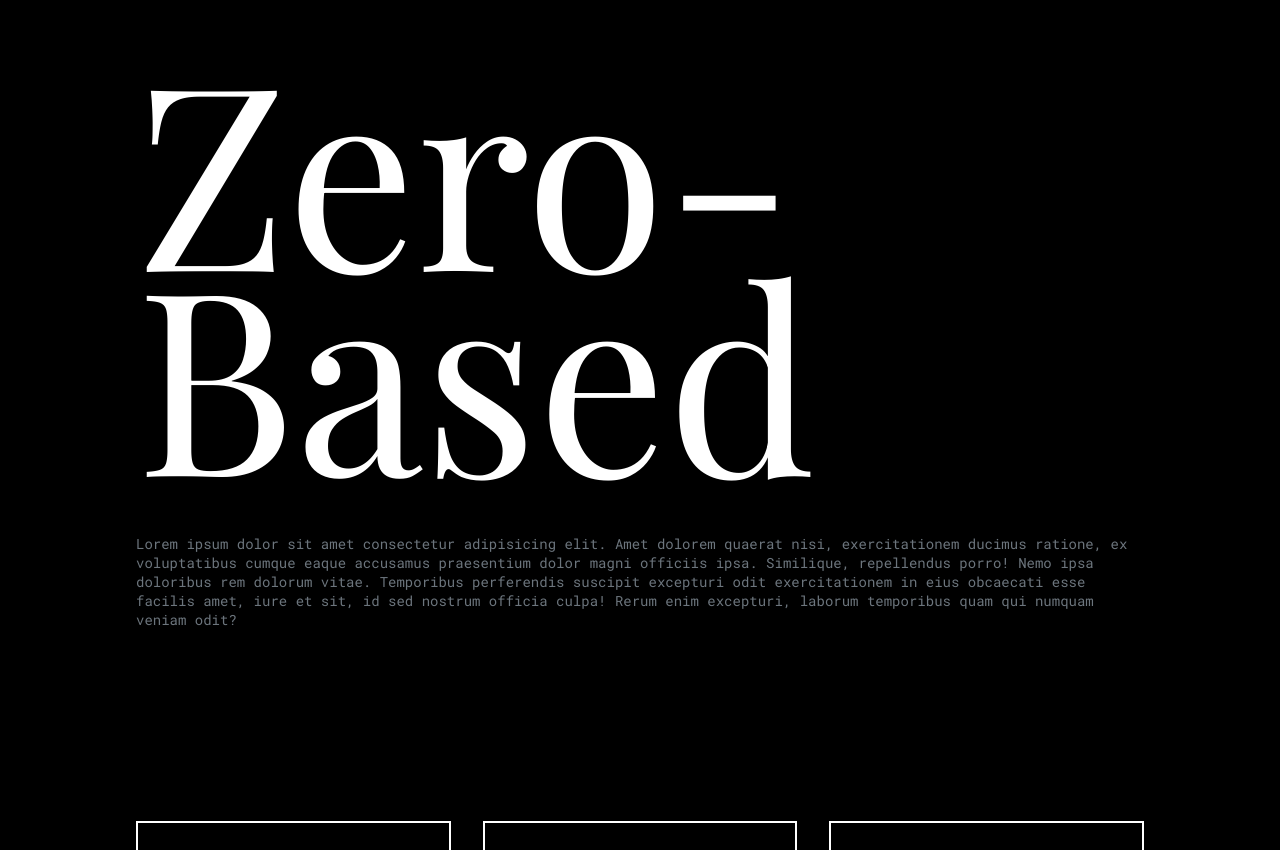
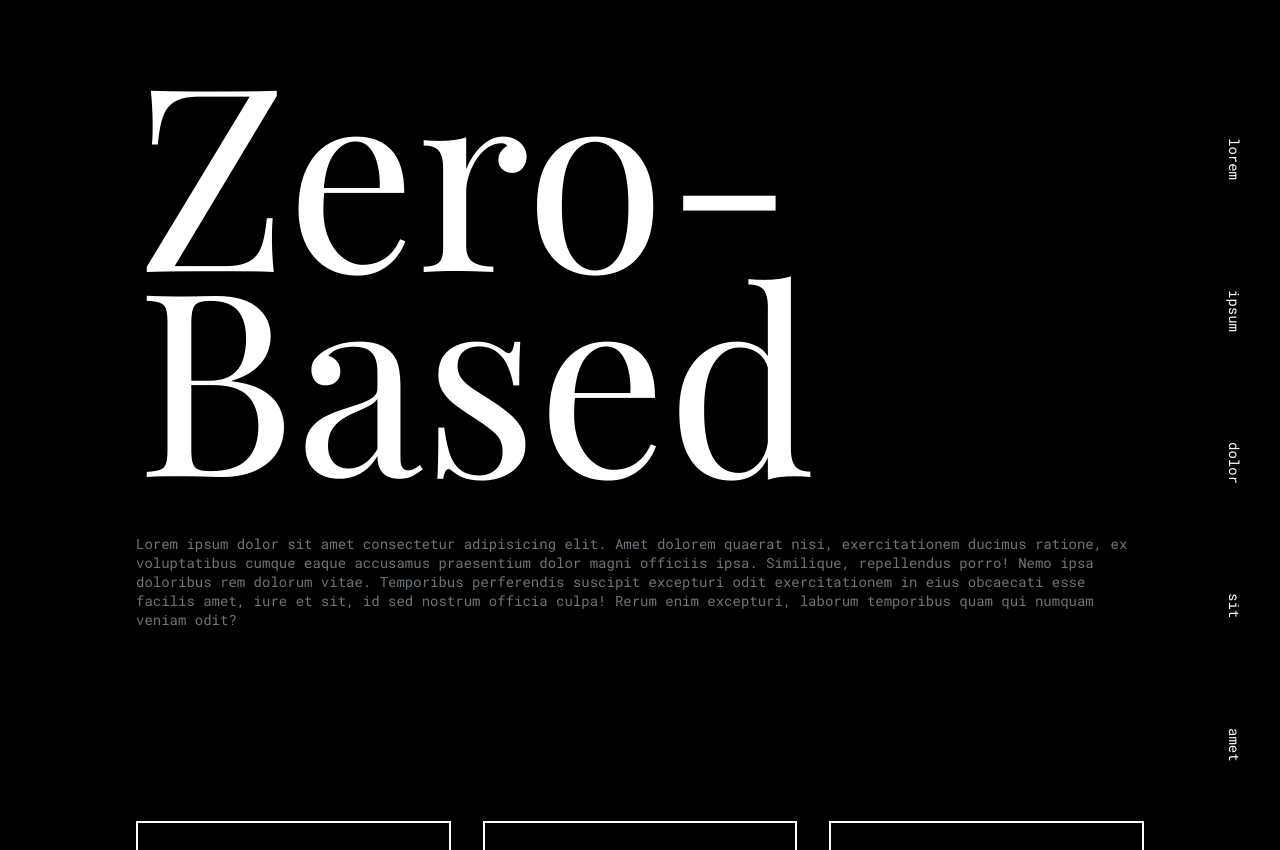
Before and after one commit to zero-based/zero-based.github.io, a Jekyll site: the page built from index.html, in a window 1280 px wide. Shown: the top 850 px of the page. Built offline with Jekyll 4.4.1, drawn with Linux system fonts in a browser that asks for light colours.

Commit message:
Add Footer

```diff
--- a/_sass/_main.scss
+++ b/_sass/_main.scss
@@ -10,6 +10,7 @@
 @import 'base/scrollbars';
 
 @import 'layout/cards-container';
+@import 'layout/footer';
 @import 'layout/header';
 @import 'layout/projects';
 
--- a/_sass/abstracts/_mixins.scss
+++ b/_sass/abstracts/_mixins.scss
@@ -1,7 +1,13 @@
 @mixin headings($start: 1, $end: 6) {
   @for $i from $start through $end {
     h#{$i} {
-      @content
+      @content;
     }
   }
 }
+
+@mixin min-width($breakpoint) {
+  @media screen and (min-width: map-get($breakpoints, $breakpoint)) {
+    @content;
+  }
+}
--- a/_sass/abstracts/_variables.scss
+++ b/_sass/abstracts/_variables.scss
@@ -5,3 +5,11 @@ $gray: #6c757d;
 $border-style: solid $white;
 $border-x1: 1.8px $border-style;
 $border-x2: 2.2px $border-style;
+
+$breakpoints: (
+  xs: 0,
+  sm: 576px,
+  md: 768px,
+  lg: 992px,
+  xl: 1200px
+);
--- /dev/null
+++ b/_sass/layout/_footer.scss
@@ -0,0 +1,20 @@
+footer {
+  box-sizing: border-box;
+  display: flex;
+  flex-wrap: wrap;
+  justify-content: space-evenly;
+  align-items: center;
+  padding: 32px;
+
+  * {
+    margin: 4px;
+  }
+
+  @include min-width(md) {
+    height: 100vh;
+    writing-mode: vertical-lr;
+    position: fixed;
+    bottom: 0;
+    right: 0;
+  }
+}
--- a/index.html
+++ b/index.html
@@ -3,14 +3,28 @@ layout: default
 ---
 <section class="Header">
   <h1>Zero-Based</h1>
-  <h4>Lorem ipsum dolor sit amet consectetur adipisicing elit. Amet dolorem quaerat nisi, exercitationem ducimus ratione, ex voluptatibus cumque eaque accusamus praesentium dolor magni officiis ipsa. Similique, repellendus porro! Nemo ipsa doloribus rem dolorum vitae. Temporibus perferendis suscipit excepturi odit exercitationem in eius obcaecati esse facilis amet, iure et sit, id sed nostrum officia culpa! Rerum enim excepturi, laborum temporibus quam qui numquam veniam odit?</h4>
+  <h4>
+    Lorem ipsum dolor sit amet consectetur adipisicing elit. Amet dolorem quaerat nisi, exercitationem ducimus
+    ratione, ex voluptatibus cumque eaque accusamus praesentium dolor magni officiis ipsa. Similique, repellendus porro!
+    Nemo ipsa doloribus rem dolorum vitae. Temporibus perferendis suscipit excepturi odit exercitationem in eius
+    obcaecati esse facilis amet, iure et sit, id sed nostrum officia culpa! Rerum enim excepturi, laborum temporibus
+    quam qui numquam veniam odit?
+  </h4>
 </section>
 
 <section class="Projects">
   <div class="CardsContainer">
-  {% for project in site.data.projects %}
+    {% for project in site.data.projects %}
     {% include project-card.html %}
-  {% endfor %}
+    {% endfor %}
   </div>
   <a class="Button Button--extraMargins">See more</a>
 </section>
+
+<footer>
+  <a href="https://www.github.com/zero-based">lorem</a>
+  <a href="https://www.github.com/zero-based">ipsum</a>
+  <a href="https://www.github.com/zero-based">dolor</a>
+  <a href="https://www.github.com/zero-based">sit</a>
+  <a href="https://www.github.com/zero-based">amet</a>
+</footer>
```
